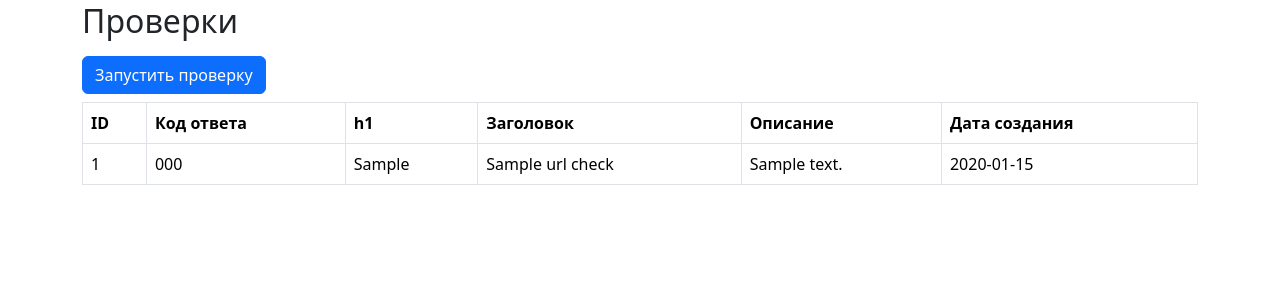
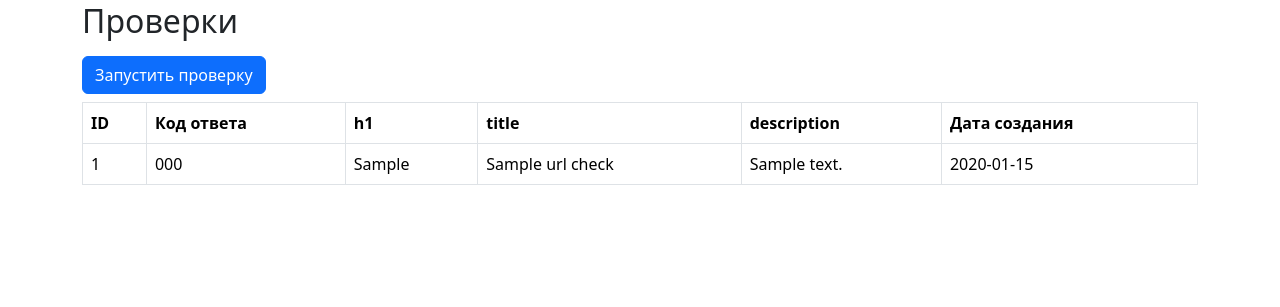
Before and after one commit to RKV102/python-project-83, a Flask app: page /urls/1 in a window 1280 px wide. Shown: the part 314-621 px from the top of the page. Run offline with Flask 3, Linux system fonts and the light colour scheme; a database or web service that is not in the repository returns one stand-in record (values such as "Sample title"); data that the repository does not hold is empty; some libraries are stand-ins or nearby versions.

Commit message:
Изменение названий колонок в таблице с проверками

```diff
--- a/page_analyzer/templates/url.html
+++ b/page_analyzer/templates/url.html
@@ -55,8 +55,8 @@
                             <th>ID</th>
                             <th>Код ответа</th>
                             <th>h1</th>
-                            <th>Заголовок</th>
-                            <th>Описание</th>
+                            <th>title</th>
+                            <th>description</th>
                             <th>Дата создания</th>
                         </tr>
                     </thead>
```
